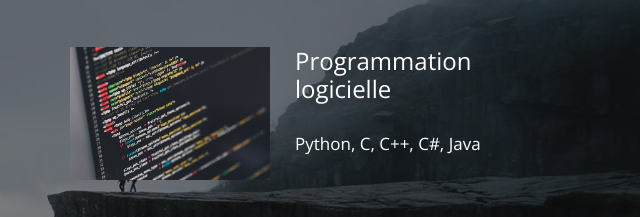
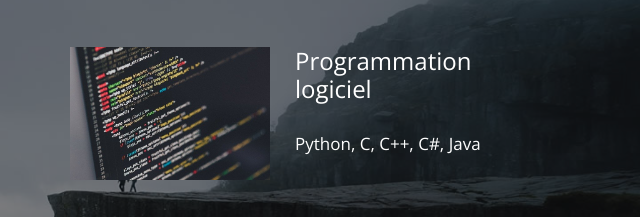
Before and after one commit to Deamonangel/Ynov_B2_Blog, a plain HTML site: page about.html in a window 1280 px wide. Shown: the part 167-384 px from the top of the page, 640-1280 px from the left. Drawn offline with nearby package versions, Linux system fonts and the light colour scheme.

Commit message:
Update about.html

```diff
--- a/about.html
+++ b/about.html
@@ -67,7 +67,7 @@ https://templatemo.com/tm-550-diagoona
                         <div class="media my-3 mb-5 tm-service-media tm-service-media-img-l">
                             <img src="img/code-1839406_640.jpg" alt="Image" class="tm-service-img" style="width: 200px;">
                             <div class="media-body tm-service-text">
-                                <h2 class="mb-4 tm-content-title">Programmation logicielle</h2>
+                                <h2 class="mb-4 tm-content-title">Programmation logiciel</h2>
                                 <p>Python, C, C++, C#, Java</p>
                             </div>
                         </div>
```
